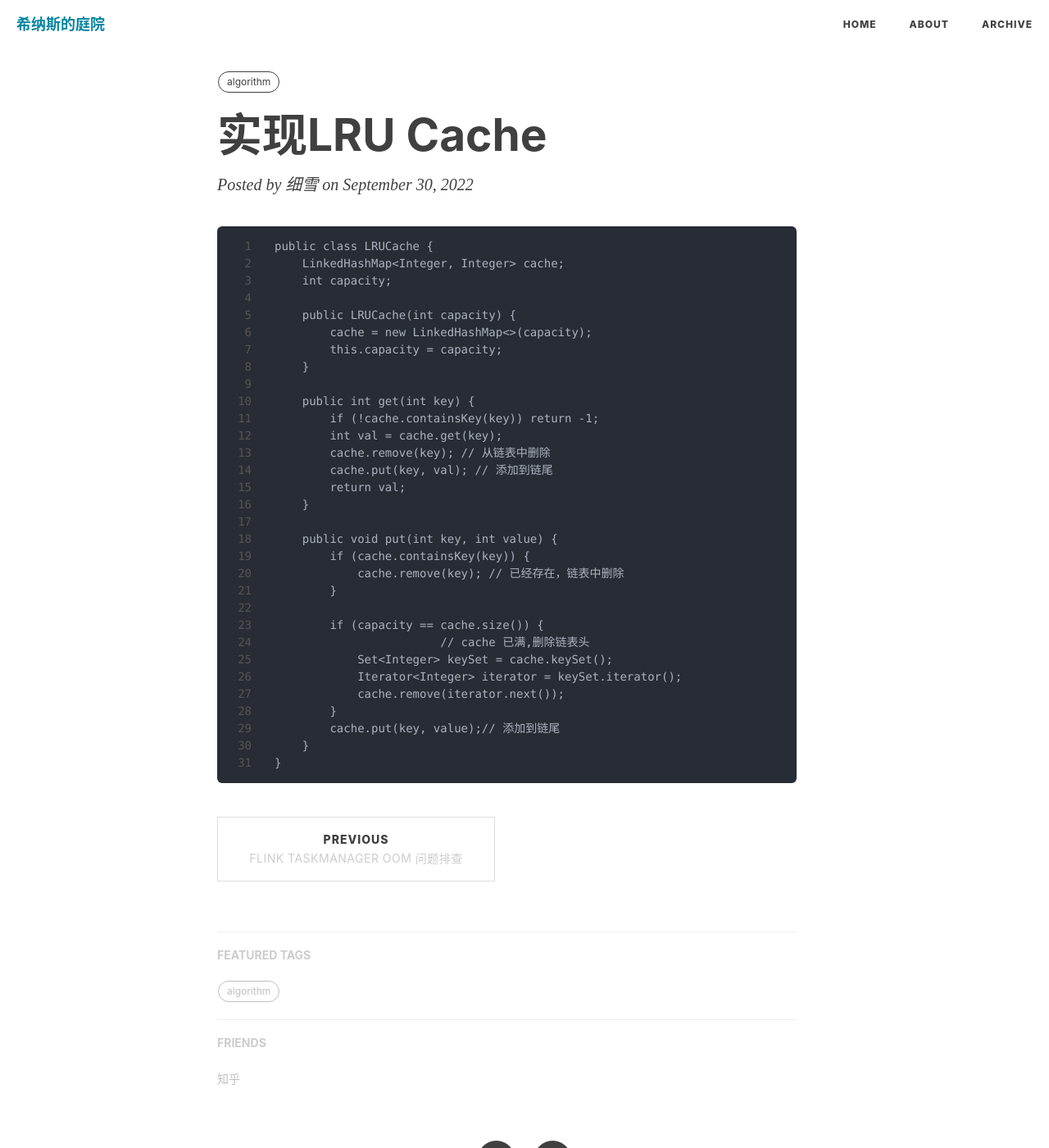
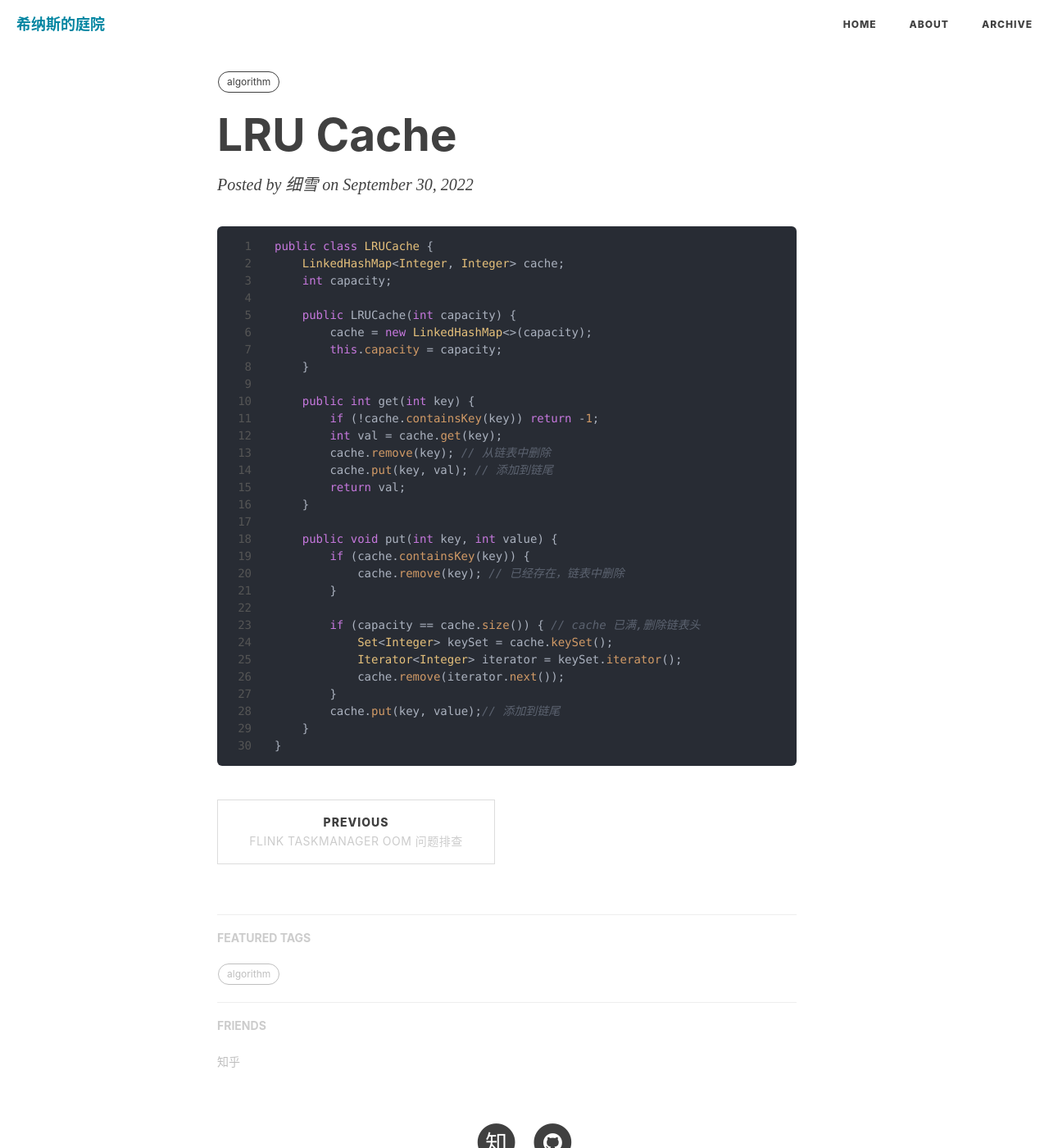
Before and after one commit to CygnusDark/cygnusgarden, a Jekyll site: the page built from _posts/2022-09-30-lru-cache.md, in a window 1280 px wide and 1400 px high. Shown: the whole window at 82% size. Built offline with Jekyll 4.4.1, drawn with Linux system fonts in a browser that asks for light colours; nearby versions of some CDN libraries; comment, search, counter and statistics services are not loaded.

Commit message:
Update 2022-09-30-lru-cache.md

````diff
--- a/_posts/2022-09-30-lru-cache.md
+++ b/_posts/2022-09-30-lru-cache.md
@@ -1,6 +1,6 @@
 ---
 layout: post
-title: 实现LRU Cache
+title: LRU Cache
 author: 细雪
 header-style: text
 lang: en
@@ -10,7 +10,7 @@ tags:
   - algorithm
 ---
 
-```
+``` java
 public class LRUCache {
     LinkedHashMap<Integer, Integer> cache;
     int capacity;
@@ -33,8 +33,7 @@ public class LRUCache {
             cache.remove(key); // 已经存在，链表中删除
         }
 
-        if (capacity == cache.size()) {
-			// cache 已满,删除链表头
+        if (capacity == cache.size()) { // cache 已满,删除链表头
             Set<Integer> keySet = cache.keySet();
             Iterator<Integer> iterator = keySet.iterator();
             cache.remove(iterator.next());
````
